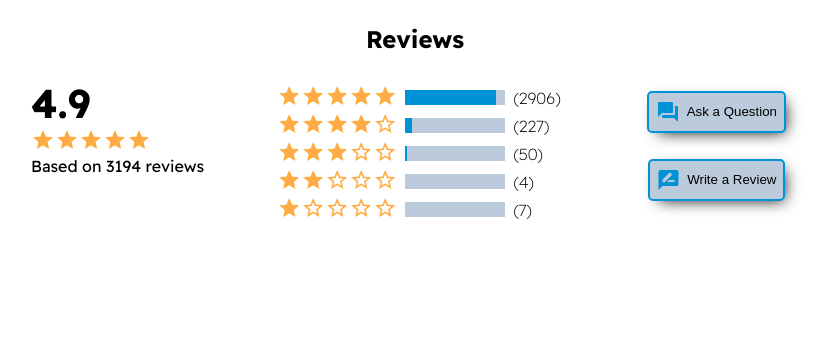
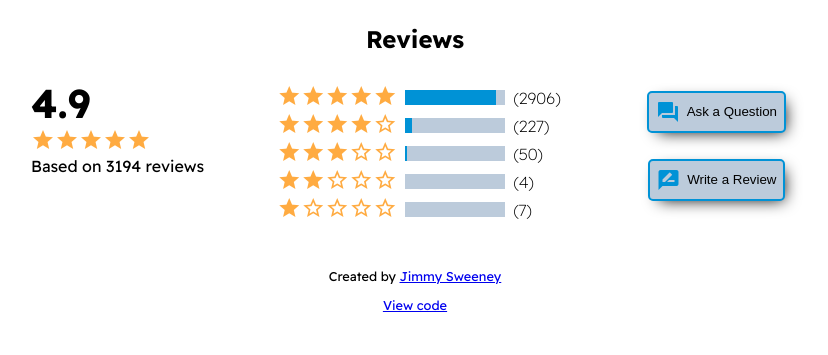
Before and after one commit to sweenejp/customer-reviews-section, a plain HTML site: page index.html in a window 1280 px wide. Shown: the whole page, without its empty margins (225-1053 px from the left). Drawn offline with Linux system fonts and the light colour scheme.

Commit message:
add attribution

```diff
--- a/index.css
+++ b/index.css
@@ -112,6 +112,15 @@
   background-color: var(--neutral-color1);
 }
 
+.attribution {
+  font-size: 0.8rem;
+  text-align: center;
+  padding: 3em;
+  display: flex;
+  flex-direction: column;
+  gap: 1em;
+}
+
 @media screen and (min-width: 740px) {
   .reviews-flex-container {
     display: flex;
--- a/index.html
+++ b/index.html
@@ -33,6 +33,10 @@
           </span> Write a Review</button>
       </div>
     </div>
+    <section class="attribution">
+      <p>Created by <a href="https://jimmysweeney.page/">Jimmy Sweeney</a></p>
+      <p><a href="https://github.com/sweenejp/customer-reviews-section">View code</a></p>
+    </section>
   </section>
 
   <script src="index.js"></script>
```
